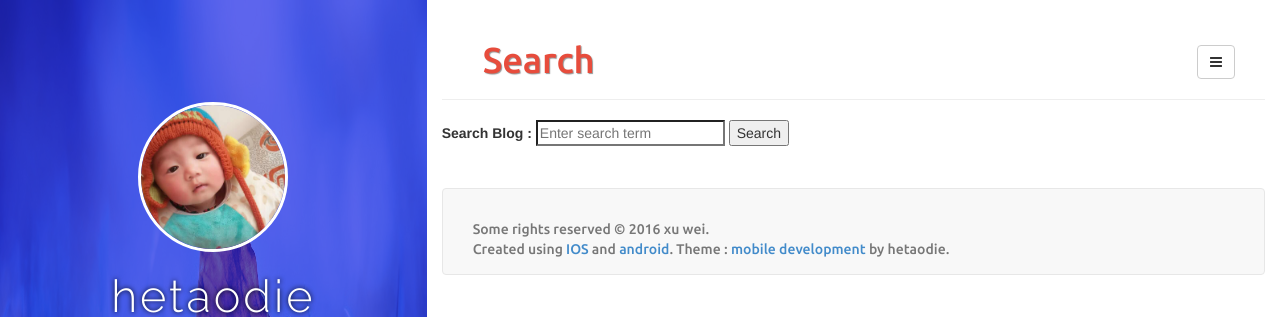
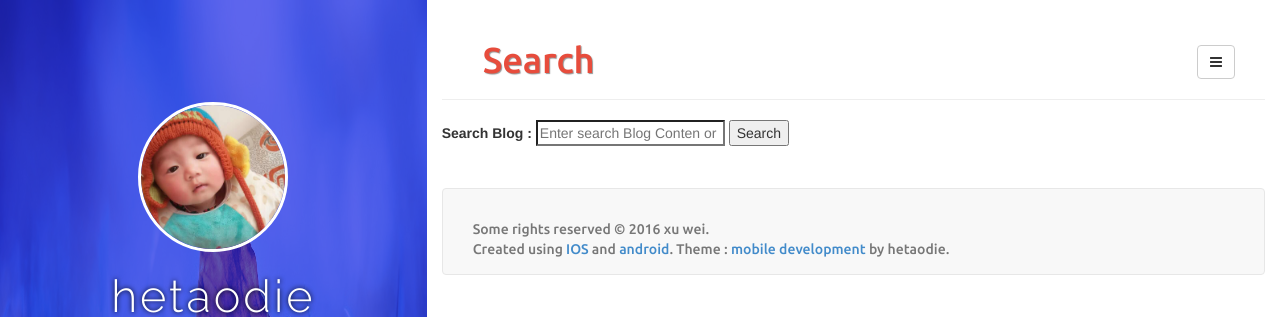
Before and after one commit to hetaodie/hetaodie.github.io, a Jekyll site: the page built from search/index.html, in a window 1280 px wide. Shown: the top 317 px of the page. Built offline with Jekyll 4.4.1, drawn with Linux system fonts in a browser that asks for light colours; nearby versions of some CDN libraries; comment, search, counter and statistics services are not loaded.

Commit message:
设置样式

```diff
--- a/search/index.html
+++ b/search/index.html
@@ -6,8 +6,8 @@ search_omit: true
   <!-- Search form -->
   <form method="get" action="/search" data-search-form>
     <label for="q">Search Blog :  </label>
-    <input type="search" name="q" id="q" placeholder="Enter search term" data-search-input />
-    <input type="submit" value="Search" />
+    <input type="search" name="q" id="q" placeholder="Enter search Blog Conten or Title" data-search-input />
+    <input id="search_Button" type="submit" value="Search" />
   </form>
 
   <!-- Search results placeholder -->
```
